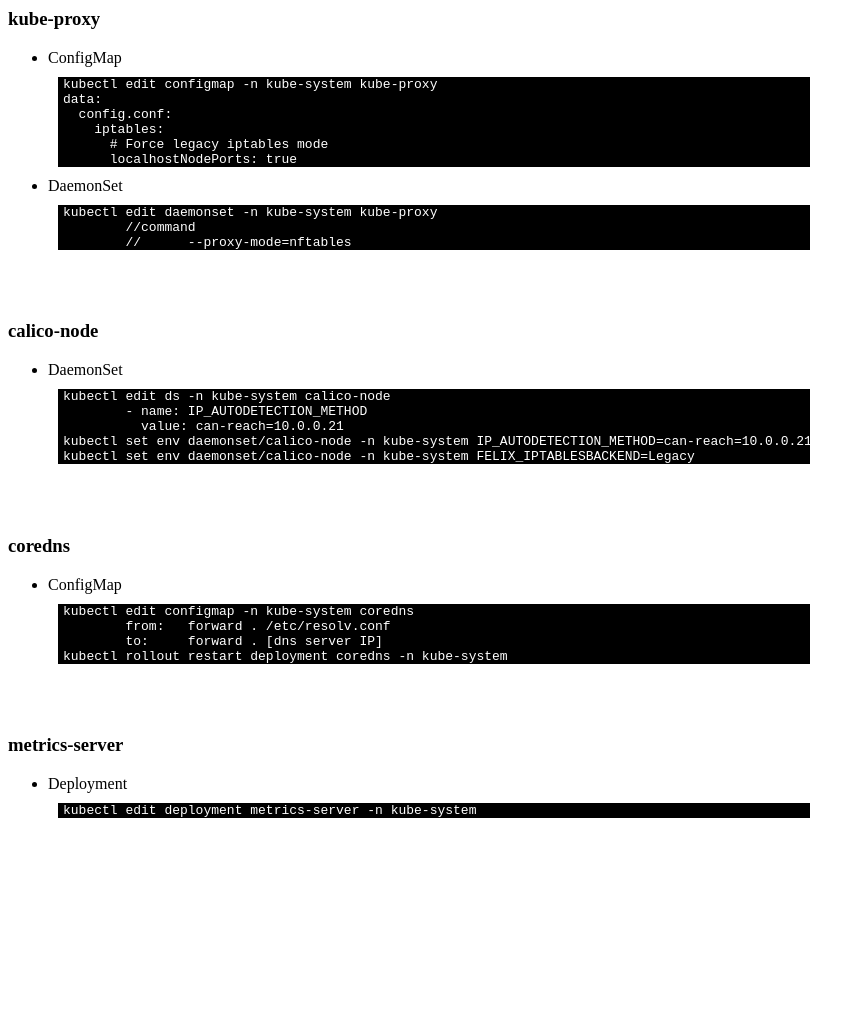
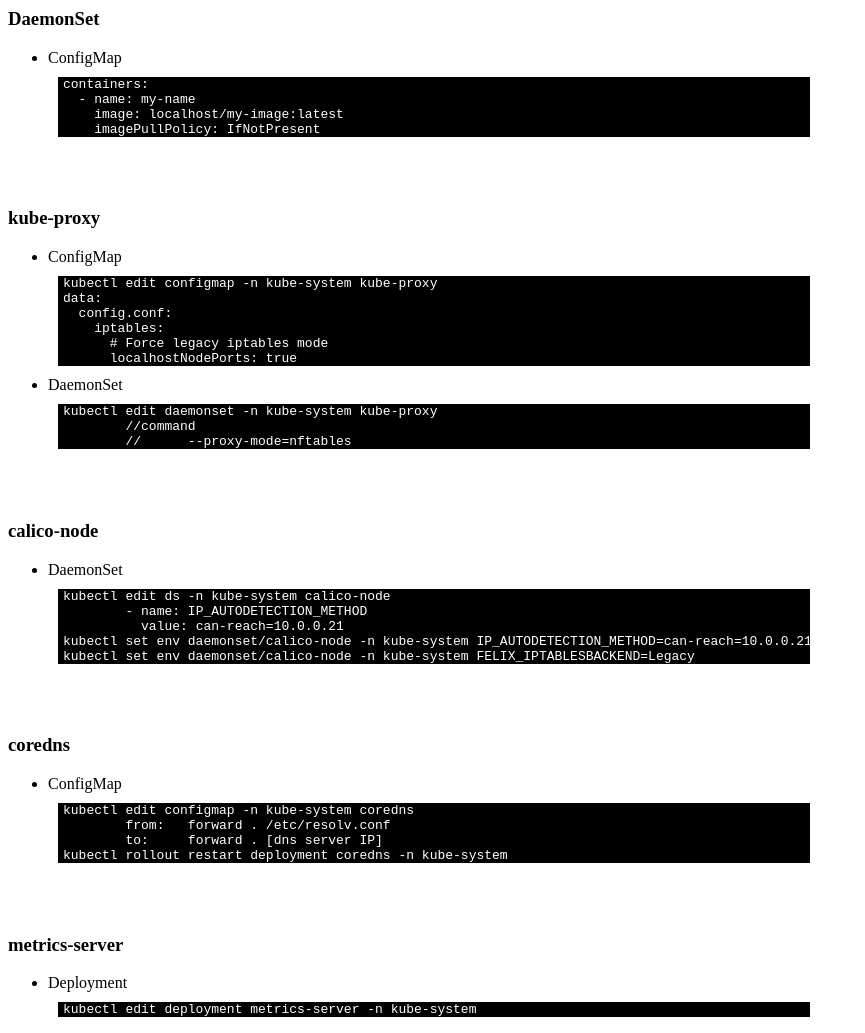
Before and after one commit to czarsir/sir, a Jekyll site: the page built from _posts/system/middleware/2026-06-04-k8s_component.html, in a window 1280 px wide. Shown: the whole page, without its empty margins (0-865 px from the left). Built offline with Jekyll 4.4.1, drawn with Linux system fonts in a browser that asks for light colours; before the commit the page ends 900 px from its top, so only the background shows below that.

Commit message:
[k8s] update

```diff
--- a/_posts/system/middleware/2026-06-04-k8s_component.html
+++ b/_posts/system/middleware/2026-06-04-k8s_component.html
@@ -18,6 +18,19 @@ pre {
 </style>
 
 
+<h3>DaemonSet</h3>
+<ul>
+<li>ConfigMap</li>
+<pre class="cmd">
+containers:
+  - name: my-name
+    image: localhost/my-image:latest
+    imagePullPolicy: IfNotPresent
+</pre>
+</ul>
+
+
+<br><br>
 <h3>kube-proxy</h3>
 <ul>
 <li>ConfigMap</li>
```
Also changed, not shown: _posts/system/middleware/2026-05-25-k8s_cmd.html (+7 -0 lines).
